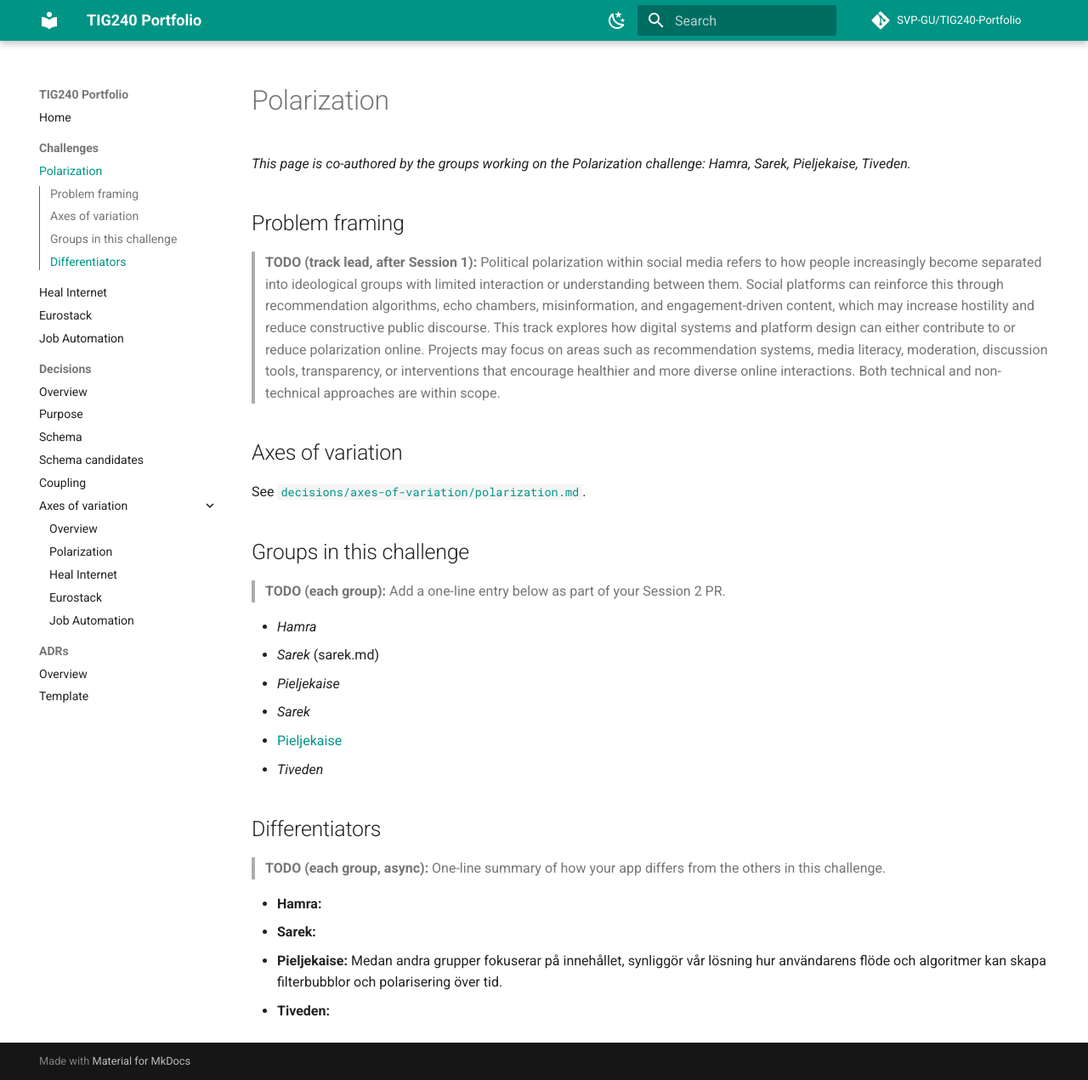
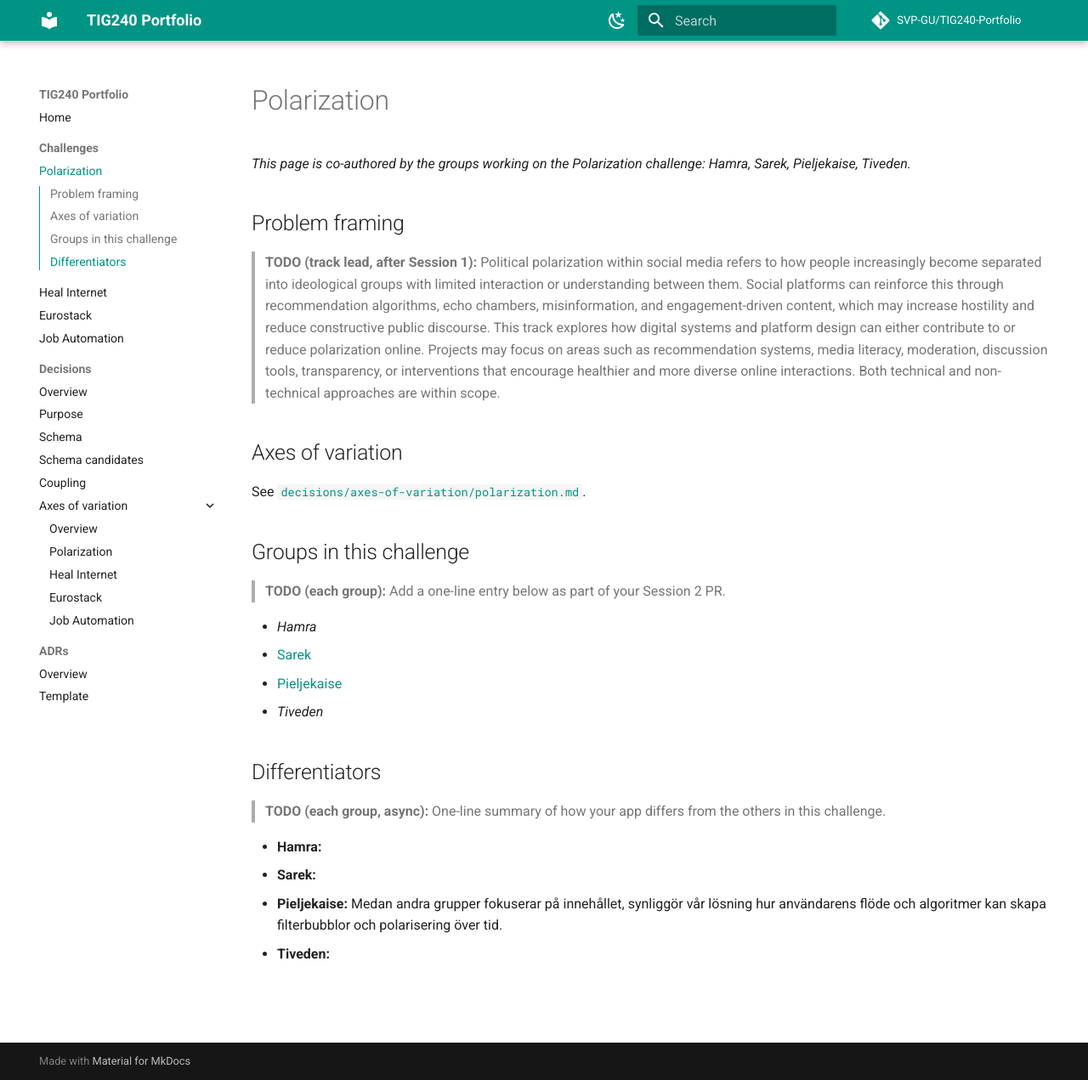
Before and after one commit to SVP-GU/TIG240-Portfolio, an MkDocs documentation site: the page built from docs/challenges/polarization/index.md, in a window 1280 px wide and 1271 px high. Shown: the whole window at 85% size. Built offline with MkDocs 1.6.1 and Material for MkDocs 9.7.7, drawn with Linux system fonts in a browser that asks for light colours; comment, search, counter and statistics services are not loaded.

Commit message:
Update index.md
Add link to Sarek page in index

```diff
--- a/docs/challenges/polarization/index.md
+++ b/docs/challenges/polarization/index.md
@@ -17,9 +17,7 @@ See [`decisions/axes-of-variation/polarization.md`](../../decisions/axes-of-vari
 > **TODO (each group):** Add a one-line entry below as part of your Session 2 PR.
 
 - *Hamra*
-- *Sarek* (sarek.md)
-- *Pieljekaise*
-- *Sarek*
+- [Sarek](sarek.md)
 - [Pieljekaise](pieljekaise.md)
 - *Tiveden*
 
```
